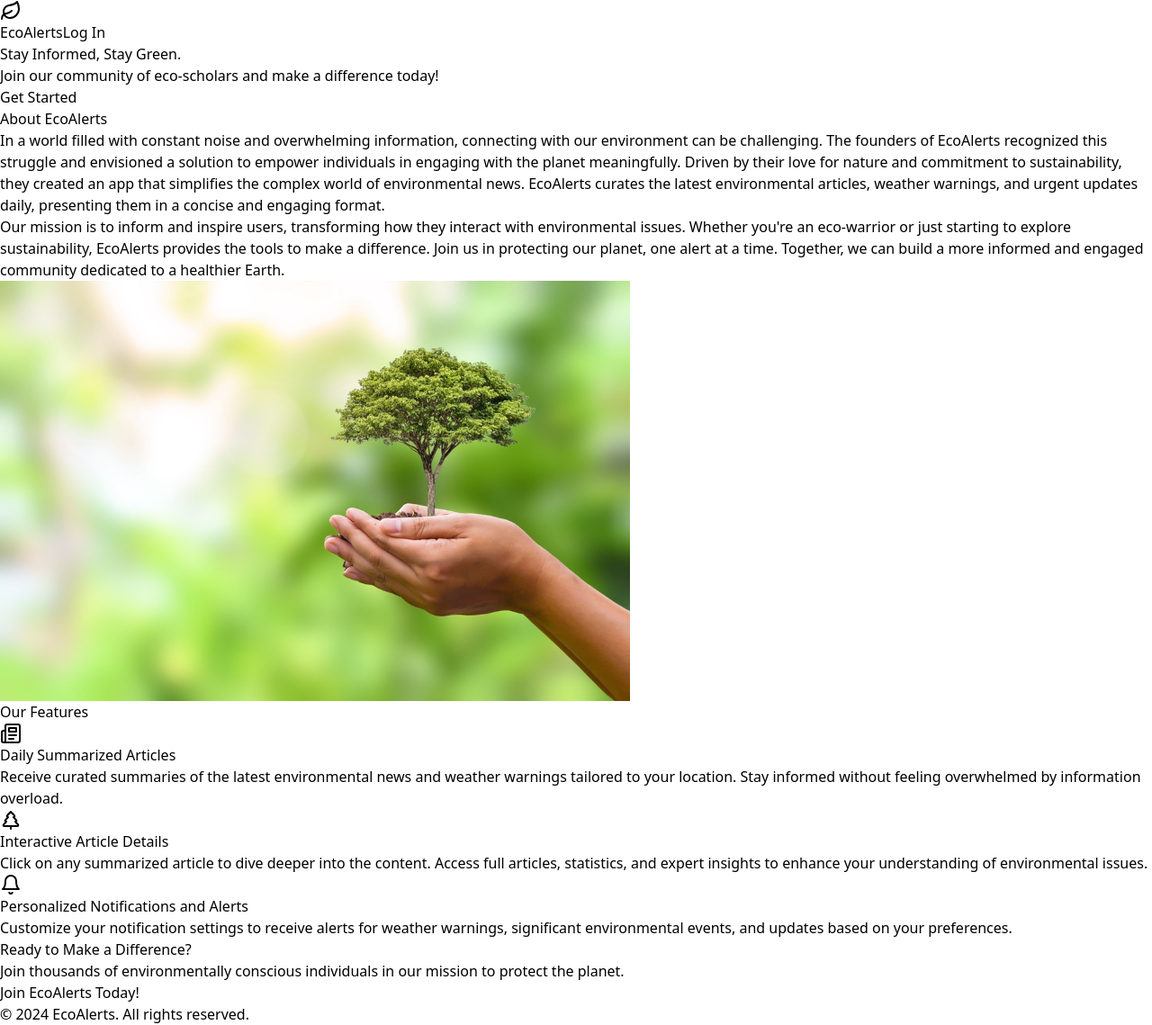
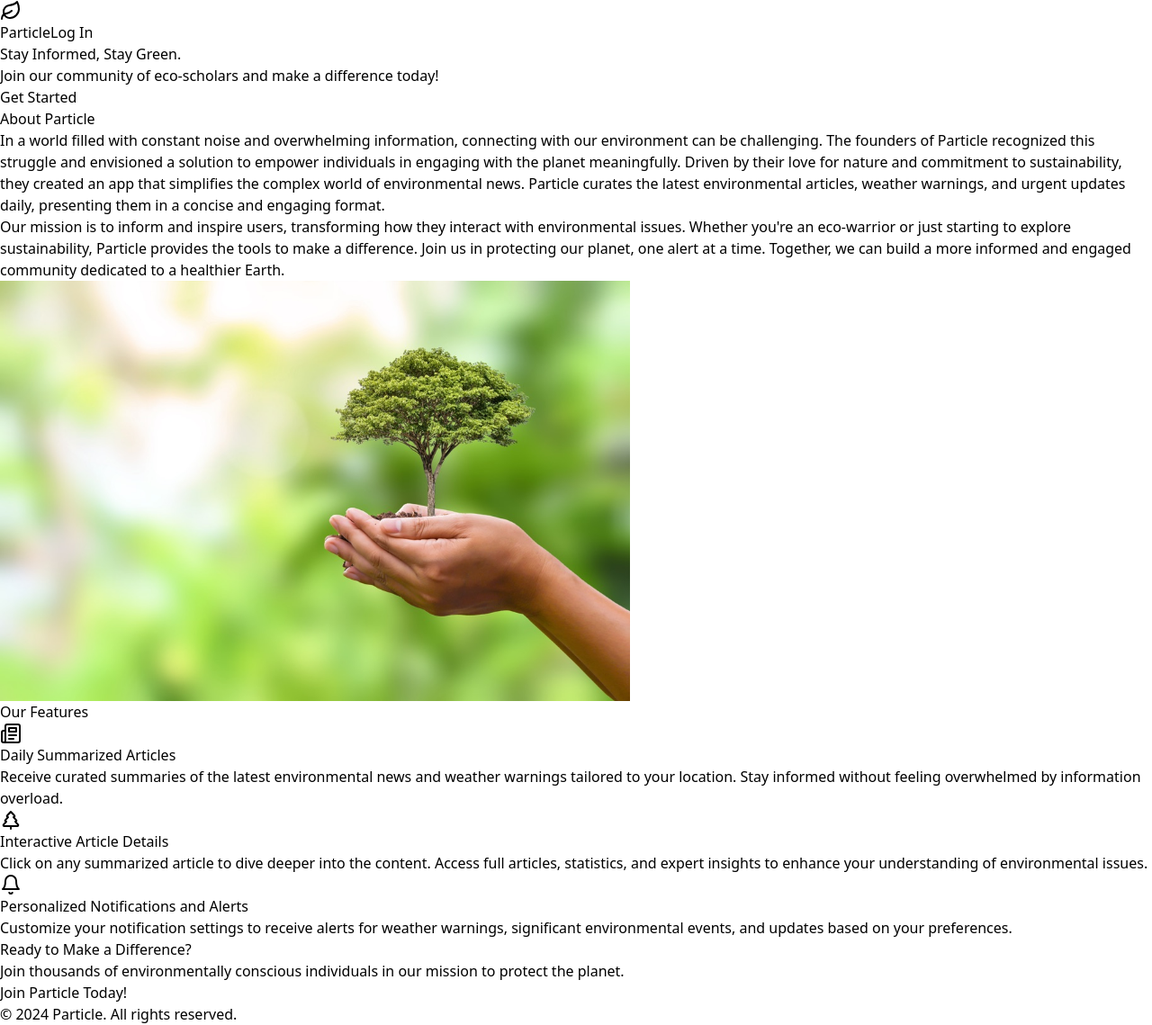
Before and after one commit to RizkiAlhamid/F24-CS160-05-Team-N992, a React (Vite) app in the folder frontend/my-react-app/: page / in a window 1280 px wide. Shown: the whole page at 90% size. Built offline with nearby package versions, Linux system fonts and the light colour scheme.

Commit message:
changed name to particle

```diff
--- a/frontend/my-react-app/src/pages/HomePage.jsx
+++ b/frontend/my-react-app/src/pages/HomePage.jsx
@@ -9,7 +9,7 @@ export default function HomePage() {
         <div className="container mx-auto px-4 py-6 flex justify-between items-center">
           <Link to="/home" className="text-2xl font-bold flex items-center">
             <Leaf className="mr-2" />
-            EcoAlerts
+            Particle
           </Link>
           {/* <nav className="hidden md:flex space-x-4">
             <a className="hover:text-green-200">Settings</a>
@@ -30,7 +30,7 @@ export default function HomePage() {
 
         <footer className="bg-green-800 text-white py-8">
           <div className="container mx-auto px-4 text-center">
-            <p>&copy; 2024 EcoAlerts. All rights reserved.</p>
+            <p>&copy; 2024 Particle. All rights reserved.</p>
           </div>
         </footer>
       </div>
--- a/frontend/my-react-app/src/pages/LandingPage.jsx
+++ b/frontend/my-react-app/src/pages/LandingPage.jsx
@@ -10,7 +10,7 @@ export default function LandingPage() {
         <div className="container mx-auto px-4 py-6 flex justify-between items-center">
           <Link to="/" className="text-2xl font-bold flex items-center">
             <Leaf className="mr-2" />
-            EcoAlerts
+            Particle
           </Link>
           <Link to="/login" className="bg-white text-green-600 hover:bg-green-100 px-4 py-2 rounded inline-block">
               Log In
@@ -40,14 +40,14 @@ export default function LandingPage() {
           <div className="container mx-auto px-4">
             <div className="flex flex-col md:flex-row items-center">
               <div className="md:w-1/2 mb-8 md:mb-0 md:pr-12">
-                <h2 className="text-3xl font-bold text-green-800 mb-4 text-center">About EcoAlerts</h2>
+                <h2 className="text-3xl font-bold text-green-800 mb-4 text-center">About Particle</h2>
                 <p className="text-green-700 mb-4 text-lg">
-                In a world filled with constant noise and overwhelming information, connecting with our environment can be challenging. The founders of EcoAlerts recognized this struggle and envisioned a solution to empower individuals in engaging with the planet meaningfully.
+                In a world filled with constant noise and overwhelming information, connecting with our environment can be challenging. The founders of Particle recognized this struggle and envisioned a solution to empower individuals in engaging with the planet meaningfully.
 
-                Driven by their love for nature and commitment to sustainability, they created an app that simplifies the complex world of environmental news. EcoAlerts curates the latest environmental articles, weather warnings, and urgent updates daily, presenting them in a concise and engaging format.
+                Driven by their love for nature and commitment to sustainability, they created an app that simplifies the complex world of environmental news. Particle curates the latest environmental articles, weather warnings, and urgent updates daily, presenting them in a concise and engaging format.
                 </p>
                 <p className="text-green-700 mb-4 text-lg">
-                Our mission is to inform and inspire users, transforming how they interact with environmental issues. Whether you're an eco-warrior or just starting to explore sustainability, EcoAlerts provides the tools to make a difference.
+                Our mission is to inform and inspire users, transforming how they interact with environmental issues. Whether you're an eco-warrior or just starting to explore sustainability, Particle provides the tools to make a difference.
 
                 Join us in protecting our planet, one alert at a time. Together, we can build a more informed and engaged community dedicated to a healthier Earth.
                 </p>
@@ -93,7 +93,7 @@ export default function LandingPage() {
           <div className="container mx-auto px-4 text-center">
             <h2 className="text-3xl font-bold mb-6">Ready to Make a Difference?</h2>
             <p className="text-xl mb-8">Join thousands of environmentally conscious individuals in our mission to protect the planet.</p>
-            <Link to="/register" className="bg-white text-green-600 hover:bg-green-100 px-4 py-2 rounded inline-block">Join EcoAlerts Today!</Link>
+            <Link to="/register" className="bg-white text-green-600 hover:bg-green-100 px-4 py-2 rounded inline-block">Join Particle Today!</Link>
 
           </div>
         </section>
@@ -101,7 +101,7 @@ export default function LandingPage() {
 
       <footer className="bg-green-800 text-white py-8">
         <div className="container mx-auto px-4 text-center">
-          <p>&copy; 2024 EcoAlerts. All rights reserved.</p>
+          <p>&copy; 2024 Particle. All rights reserved.</p>
         </div>
       </footer>
     </div>
--- a/frontend/my-react-app/src/pages/Login.jsx
+++ b/frontend/my-react-app/src/pages/Login.jsx
@@ -35,7 +35,7 @@ export default function Login() {
         <div className="container mx-auto px-4 py-6 flex justify-between items-center">
           <Link to="/" className="text-2xl font-bold flex items-center">
             <Leaf className="mr-2" />
-            EcoAlerts
+            Particle
           </Link>
         </div>
       </header>
@@ -45,7 +45,7 @@ export default function Login() {
         <div className="w-full max-w-md bg-white shadow-lg rounded-lg p-6">
           <header className="text-center mb-4">
             <h2 className="text-3xl text-green-800 font-bold">Welcome Back!</h2>
-            <p className="text-green-600 mt-3">Log in to your EcoAlerts account</p>
+            <p className="text-green-600 mt-3">Log in to your Particle account</p>
           </header>
           <form onSubmit={handleSubmit} className="space-y-4">
             <div className="space-y-2">
@@ -104,7 +104,7 @@ export default function Login() {
       {/* Footer */}
       <footer className="bg-green-800 text-white py-8">
         <div className="container mx-auto px-4 text-center">
-          <p>&copy; 2024 EcoAlerts. All rights reserved.</p>
+          <p>&copy; 2024 Particle. All rights reserved.</p>
         </div>
       </footer>
     </div>
--- a/frontend/my-react-app/src/pages/Register.jsx
+++ b/frontend/my-react-app/src/pages/Register.jsx
@@ -30,7 +30,7 @@ export default function RegisterPage() {
         <div className="container mx-auto px-4 py-6 flex justify-between items-center">
           <Link to="/" className="text-2xl font-bold flex items-center">
             <Leaf className="mr-2" />
-            EcoAlerts
+            Particle
           </Link>
 
         </div>
@@ -40,7 +40,7 @@ export default function RegisterPage() {
       <main className="flex-grow flex items-center justify-center px-4 py-8">
         <div className="w-full max-w-md bg-white shadow-md rounded-lg p-6">
           <h2 className="text-3xl text-center text-green-800 font-bold">Create an Account</h2>
-          <p className="mt-3 text-center text-green-600 mb-5">Join EcoAlerts and start making a difference today!</p>
+          <p className="mt-3 text-center text-green-600 mb-5">Join Particle and start making a difference today!</p>
           <form onSubmit={handleSubmit} className="space-y-4">
             <div className="space-y-2">
               <label htmlFor="email" className="block text-sm font-medium text-gray-700">Email</label>
@@ -90,7 +90,7 @@ export default function RegisterPage() {
 
         <footer className="bg-green-800 text-white py-8">
           <div className="container mx-auto px-4 text-center">
-            <p>&copy; 2024 EcoAlerts. All rights reserved.</p>
+            <p>&copy; 2024 Particle. All rights reserved.</p>
           </div>
         </footer>
     </div>
--- a/frontend/my-react-app/src/pages/VideoDetails.jsx
+++ b/frontend/my-react-app/src/pages/VideoDetails.jsx
@@ -20,7 +20,7 @@ export default function VideoDetails() {
         <div className="container mx-auto px-4 py-6 flex justify-between items-center">
           <Link to="/home" className="text-2xl font-bold flex items-center">
             <Leaf className="mr-2" />
-            EcoAlerts
+            Particle
           </Link>
           <Link to="/" className="bg-white text-green-600 hover:bg-green-100 px-4 py-2 rounded">
             Log Out
@@ -101,7 +101,7 @@ export default function VideoDetails() {
       {/* Footer */}
       <footer className="bg-green-800 text-white py-8">
         <div className="container mx-auto px-4 text-center">
-          <p>&copy; 2024 EcoAlerts. All rights reserved.</p>
+          <p>&copy; 2024 Particle. All rights reserved.</p>
         </div>
       </footer>
     </div>
```
